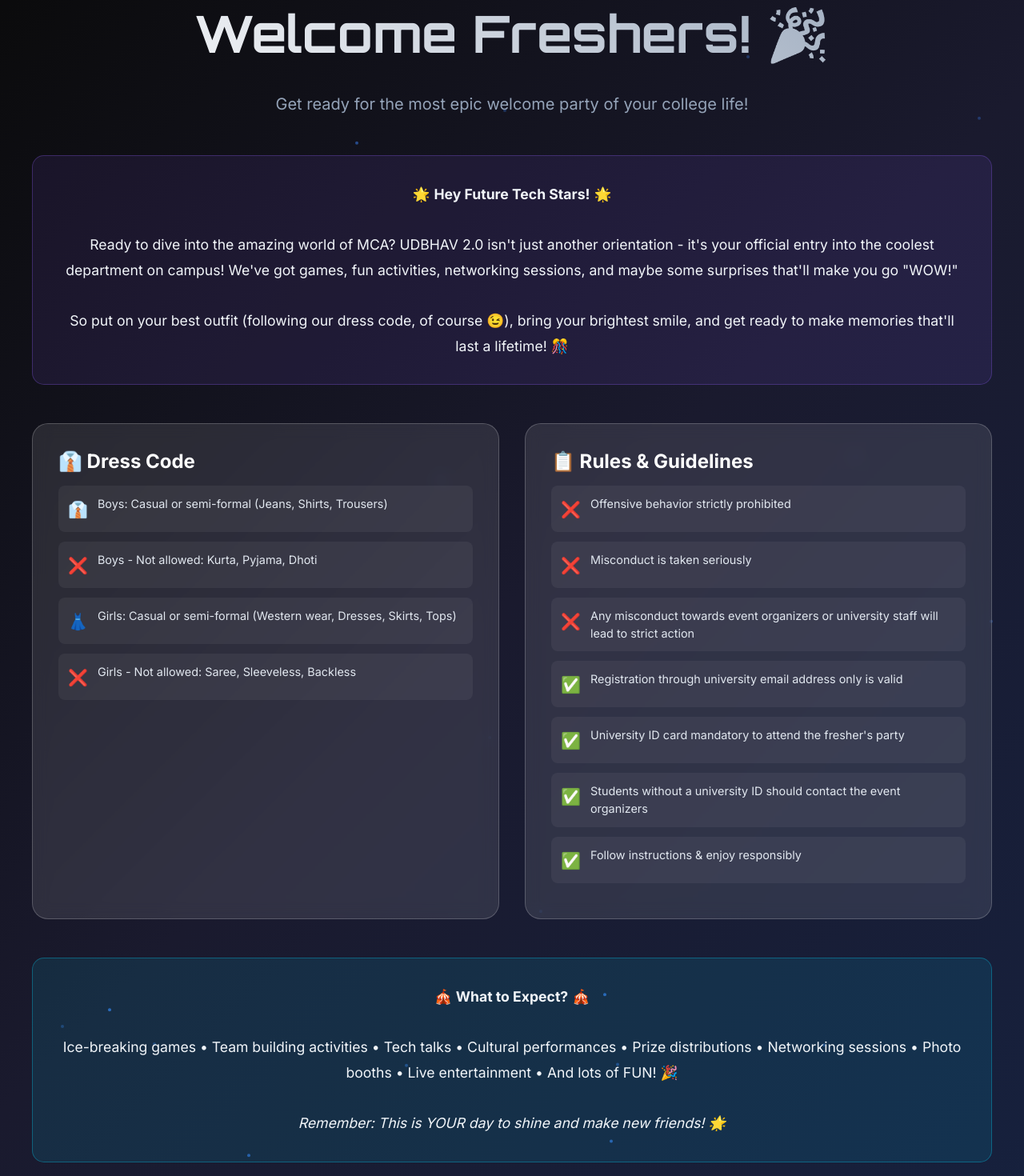
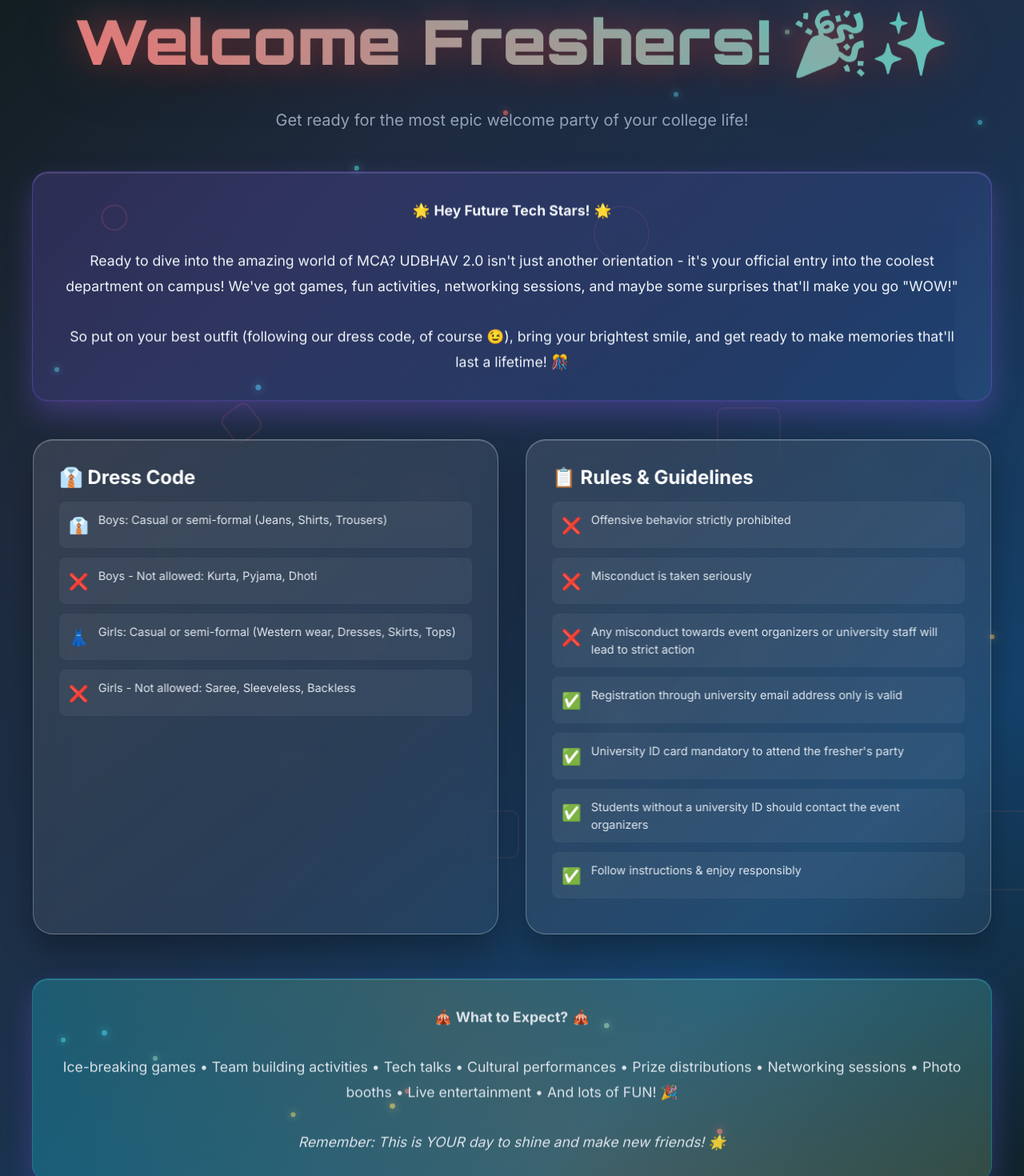
Before and after one commit to nxtman0z/freshers, a React (Create React App) app: page / in a window 1280 px wide. Shown: the part 900-2370 px from the top of the page at 80% size. Built offline with nearby package versions, Linux system fonts and the light colour scheme.

Commit message:
Transform About section with stunning 3D effects and animations for juniors

```diff
--- a/src/components/AboutSection.js
+++ b/src/components/AboutSection.js
@@ -5,9 +5,10 @@ const AboutSection = () => {
   const aboutStyles = {
     section: {
       padding: 'clamp(3rem, 8vw, 5rem) clamp(1rem, 4vw, 2rem)',
-      background: 'linear-gradient(135deg, #0a0a0a 0%, #1a1a2e 50%, #16213e 100%)',
+      background: 'linear-gradient(135deg, #0a0a0a 0%, #1a1a2e 25%, #16213e 50%, #0f3460 75%, #0a0a0a 100%)',
       position: 'relative',
       overflow: 'hidden',
+      minHeight: '100vh',
     },
     container: {
       maxWidth: '1200px',
@@ -16,15 +17,20 @@ const AboutSection = () => {
       zIndex: 10,
     },
     title: {
-      fontSize: 'clamp(2rem, 8vw, 4rem)',
-      fontWeight: 'bold',
-      background: 'linear-gradient(45deg, #ffffff, #94a3b8)',
+      fontSize: 'clamp(2.5rem, 10vw, 5rem)',
+      fontWeight: '900',
+      background: 'linear-gradient(45deg, #ff6b6b, #4ecdc4, #45b7d1, #96ceb4, #feca57)',
+      backgroundSize: '400% 400%',
       backgroundClip: 'text',
       WebkitBackgroundClip: 'text',
       WebkitTextFillColor: 'transparent',
       textAlign: 'center',
       marginBottom: 'clamp(1rem, 3vw, 2rem)',
       fontFamily: 'Orbitron, monospace',
+      textShadow: '0 0 50px rgba(255, 107, 107, 0.5)',
+      transform: 'perspective(1000px) rotateX(15deg)',
+      transformStyle: 'preserve-3d',
+      filter: 'drop-shadow(0 10px 20px rgba(0, 0, 0, 0.5))',
     },
     subtitle: {
       fontSize: 'clamp(1rem, 3vw, 1.25rem)',
@@ -42,12 +48,17 @@ const AboutSection = () => {
       marginBottom: 'clamp(2rem, 6vw, 3rem)',
     },
     card: {
-      background: 'rgba(255, 255, 255, 0.1)',
-      backdropFilter: 'blur(10px)',
-      border: '1px solid rgba(255, 255, 255, 0.2)',
-      borderRadius: '20px',
+      background: 'linear-gradient(145deg, rgba(255, 255, 255, 0.1), rgba(255, 255, 255, 0.05))',
+      backdropFilter: 'blur(20px)',
+      border: '1px solid rgba(255, 255, 255, 0.3)',
+      borderRadius: '25px',
       padding: 'clamp(1.5rem, 4vw, 2rem)',
       textAlign: 'left',
+      position: 'relative',
+      overflow: 'hidden',
+      transform: 'perspective(1000px) rotateY(5deg)',
+      transformStyle: 'preserve-3d',
+      boxShadow: '0 20px 40px rgba(0, 0, 0, 0.3), inset 0 1px 0 rgba(255, 255, 255, 0.2)',
     },
     cardTitle: {
       fontSize: 'clamp(1.25rem, 3vw, 1.5rem)',
@@ -89,9 +100,13 @@ const AboutSection = () => {
       marginBottom: 'clamp(2rem, 6vw, 3rem)',
       lineHeight: '1.8',
       padding: 'clamp(1.5rem, 4vw, 2rem)',
-      background: 'rgba(139, 92, 246, 0.1)',
-      borderRadius: '15px',
-      border: '1px solid rgba(139, 92, 246, 0.3)',
+      background: 'linear-gradient(145deg, rgba(139, 92, 246, 0.2), rgba(59, 130, 246, 0.15))',
+      borderRadius: '20px',
+      border: '1px solid rgba(139, 92, 246, 0.4)',
+      position: 'relative',
+      overflow: 'hidden',
+      transform: 'perspective(1000px) rotateX(-5deg)',
+      boxShadow: '0 15px 35px rgba(139, 92, 246, 0.3), inset 0 1px 0 rgba(255, 255, 255, 0.2)',
     },
   };
 
@@ -114,29 +129,79 @@ const AboutSection = () => {
 
   return (
     <section style={aboutStyles.section}>
-      {/* Background particles */}
+      {/* Animated Background Gradient */}
+      <motion.div
+        style={{
+          position: 'absolute',
+          inset: 0,
+          background: 'linear-gradient(45deg, #ff6b6b, #4ecdc4, #45b7d1, #96ceb4, #feca57)',
+          backgroundSize: '400% 400%',
+          opacity: 0.1,
+        }}
+        animate={{
+          backgroundPosition: ['0% 50%', '100% 50%', '0% 50%'],
+        }}
+        transition={{
+          duration: 10,
+          repeat: Infinity,
+          ease: 'linear',
+        }}
+      />
+
+      {/* Floating Geometric Shapes */}
       <div style={{ position: 'absolute', inset: 0 }}>
-        {[...Array(20)].map((_, i) => (
+        {[...Array(8)].map((_, i) => (
           <motion.div
-            key={i}
+            key={`shape-${i}`}
             style={{
               position: 'absolute',
-              width: 'clamp(2px, 1vw, 4px)',
-              height: 'clamp(2px, 1vw, 4px)',
-              background: '#3b82f6',
+              width: `${30 + i * 10}px`,
+              height: `${30 + i * 10}px`,
+              border: '2px solid rgba(255, 107, 107, 0.3)',
+              borderRadius: i % 2 === 0 ? '50%' : '10px',
+              left: `${10 + i * 12}%`,
+              top: `${20 + (i * 15) % 60}%`,
+            }}
+            animate={{
+              rotate: [0, 360],
+              scale: [1, 1.2, 1],
+              opacity: [0.3, 0.7, 0.3],
+            }}
+            transition={{
+              duration: 8 + i * 2,
+              repeat: Infinity,
+              delay: i * 0.5,
+            }}
+          />
+        ))}
+      </div>
+
+      {/* Enhanced Particles */}
+      <div style={{ position: 'absolute', inset: 0 }}>
+        {[...Array(25)].map((_, i) => (
+          <motion.div
+            key={`particle-${i}`}
+            style={{
+              position: 'absolute',
+              width: 'clamp(3px, 1.5vw, 6px)',
+              height: 'clamp(3px, 1.5vw, 6px)',
+              background: ['#ff6b6b', '#4ecdc4', '#45b7d1', '#96ceb4', '#feca57'][i % 5],
               borderRadius: '50%',
-              opacity: 0.3,
+              opacity: 0.6,
               left: `${Math.random() * 100}%`,
               top: `${Math.random() * 100}%`,
+              boxShadow: `0 0 10px ${['#ff6b6b', '#4ecdc4', '#45b7d1', '#96ceb4', '#feca57'][i % 5]}`,
             }}
             animate={{
-              y: [0, -100, 0],
-              opacity: [0.3, 1, 0.3],
+              y: [0, -150, 0],
+              x: [0, Math.sin(i) * 50, 0],
+              opacity: [0.6, 1, 0.6],
+              scale: [1, 1.5, 1],
             }}
             transition={{
-              duration: 4 + Math.random() * 2,
+              duration: 6 + Math.random() * 4,
               repeat: Infinity,
-              delay: Math.random() * 2,
+              delay: Math.random() * 3,
             }}
           />
         ))}
@@ -146,12 +211,20 @@ const AboutSection = () => {
         {/* Title */}
         <motion.h2
           style={aboutStyles.title}
-          initial={{ opacity: 0, y: 30 }}
-          whileInView={{ opacity: 1, y: 0 }}
-          transition={{ duration: 0.6 }}
+          initial={{ opacity: 0, y: 50, rotateX: 90 }}
+          whileInView={{ opacity: 1, y: 0, rotateX: 15 }}
+          transition={{ duration: 1, ease: 'easeOut' }}
           viewport={{ once: true }}
+          animate={{
+            backgroundPosition: ['0% 50%', '100% 50%', '0% 50%'],
+          }}
+          whileHover={{
+            scale: 1.05,
+            rotateX: 0,
+            filter: 'drop-shadow(0 15px 30px rgba(255, 107, 107, 0.8))',
+          }}
         >
-          Welcome Freshers! 🎉
+          Welcome Freshers! 🎉✨
         </motion.h2>
 
         <motion.p
@@ -167,11 +240,33 @@ const AboutSection = () => {
         {/* Welcome Message */}
         <motion.div
           style={aboutStyles.welcomeText}
-          initial={{ opacity: 0, scale: 0.95 }}
-          whileInView={{ opacity: 1, scale: 1 }}
-          transition={{ duration: 0.6, delay: 0.3 }}
+          initial={{ opacity: 0, scale: 0.8, rotateX: -45 }}
+          whileInView={{ opacity: 1, scale: 1, rotateX: -5 }}
+          transition={{ duration: 0.8, delay: 0.3 }}
           viewport={{ once: true }}
+          whileHover={{
+            scale: 1.02,
+            rotateX: 0,
+            boxShadow: '0 25px 50px rgba(139, 92, 246, 0.5), inset 0 1px 0 rgba(255, 255, 255, 0.3)',
+          }}
         >
+          {/* Animated Background Shine */}
+          <motion.div
+            style={{
+              position: 'absolute',
+              inset: 0,
+              background: 'linear-gradient(120deg, transparent, rgba(255, 255, 255, 0.1), transparent)',
+              borderRadius: '20px',
+            }}
+            animate={{
+              x: ['-100%', '200%'],
+            }}
+            transition={{
+              duration: 3,
+              repeat: Infinity,
+              repeatDelay: 2,
+            }}
+          />
           🌟 <strong>Hey Future Tech Stars!</strong> 🌟
           <br /><br />
           Ready to dive into the amazing world of MCA? UDBHAV 2.0 isn't just another orientation -
@@ -187,12 +282,31 @@ const AboutSection = () => {
           {/* Dress Code Card */}
           <motion.div
             style={aboutStyles.card}
-            initial={{ opacity: 0, y: 30 }}
-            whileInView={{ opacity: 1, y: 0 }}
-            transition={{ duration: 0.6, delay: 0.4 }}
+            initial={{ opacity: 0, y: 50, rotateY: -30 }}
+            whileInView={{ opacity: 1, y: 0, rotateY: 5 }}
+            transition={{ duration: 0.8, delay: 0.4 }}
             viewport={{ once: true }}
-            whileHover={{ y: -10, scale: 1.02 }}
+            whileHover={{
+              y: -15,
+              scale: 1.05,
+              rotateY: 0,
+              boxShadow: '0 30px 60px rgba(255, 107, 107, 0.4), inset 0 1px 0 rgba(255, 255, 255, 0.3)',
+              filter: 'brightness(1.1)',
+            }}
           >
+            {/* Card Glow Effect */}
+            <motion.div
+              style={{
+                position: 'absolute',
+                inset: '-2px',
+                background: 'linear-gradient(45deg, #ff6b6b, #4ecdc4, #45b7d1)',
+                borderRadius: '25px',
+                opacity: 0,
+                zIndex: -1,
+              }}
+              whileHover={{ opacity: 0.3 }}
+              transition={{ duration: 0.3 }}
+            />
             <h3 style={aboutStyles.cardTitle}>
               👔 Dress Code
             </h3>
@@ -209,12 +323,31 @@ const AboutSection = () => {
           {/* Rules Card */}
           <motion.div
             style={aboutStyles.card}
-            initial={{ opacity: 0, y: 30 }}
-            whileInView={{ opacity: 1, y: 0 }}
-            transition={{ duration: 0.6, delay: 0.6 }}
+            initial={{ opacity: 0, y: 50, rotateY: 30 }}
+            whileInView={{ opacity: 1, y: 0, rotateY: -5 }}
+            transition={{ duration: 0.8, delay: 0.6 }}
             viewport={{ once: true }}
-            whileHover={{ y: -10, scale: 1.02 }}
+            whileHover={{
+              y: -15,
+              scale: 1.05,
+              rotateY: 0,
+              boxShadow: '0 30px 60px rgba(78, 205, 196, 0.4), inset 0 1px 0 rgba(255, 255, 255, 0.3)',
+              filter: 'brightness(1.1)',
+            }}
           >
+            {/* Card Glow Effect */}
+            <motion.div
+              style={{
+                position: 'absolute',
+                inset: '-2px',
+                background: 'linear-gradient(45deg, #4ecdc4, #45b7d1, #96ceb4)',
+                borderRadius: '25px',
+                opacity: 0,
+                zIndex: -1,
+              }}
+              whileHover={{ opacity: 0.3 }}
+              transition={{ duration: 0.3 }}
+            />
             <h3 style={aboutStyles.cardTitle}>
               📋 Rules & Guidelines
             </h3>
@@ -233,14 +366,38 @@ const AboutSection = () => {
         <motion.div
           style={{
             ...aboutStyles.welcomeText,
-            background: 'rgba(0, 217, 255, 0.1)',
-            border: '1px solid rgba(0, 217, 255, 0.3)',
+            background: 'linear-gradient(145deg, rgba(0, 217, 255, 0.2), rgba(254, 202, 87, 0.15))',
+            border: '1px solid rgba(0, 217, 255, 0.4)',
+            transform: 'perspective(1000px) rotateX(5deg)',
           }}
-          initial={{ opacity: 0, y: 30 }}
-          whileInView={{ opacity: 1, y: 0 }}
-          transition={{ duration: 0.6, delay: 0.8 }}
+          initial={{ opacity: 0, y: 50, rotateX: 45 }}
+          whileInView={{ opacity: 1, y: 0, rotateX: 5 }}
+          transition={{ duration: 0.8, delay: 0.8 }}
           viewport={{ once: true }}
+          whileHover={{
+            scale: 1.02,
+            rotateX: 0,
+            boxShadow: '0 25px 50px rgba(0, 217, 255, 0.5), inset 0 1px 0 rgba(255, 255, 255, 0.3)',
+          }}
         >
+          {/* Animated Border Glow */}
+          <motion.div
+            style={{
+              position: 'absolute',
+              inset: '-2px',
+              background: 'linear-gradient(45deg, #00d9ff, #feca57, #00d9ff)',
+              borderRadius: '20px',
+              opacity: 0,
+              zIndex: -1,
+            }}
+            animate={{
+              opacity: [0, 0.3, 0],
+            }}
+            transition={{
+              duration: 2,
+              repeat: Infinity,
+            }}
+          />
           🎪 <strong>What to Expect?</strong> 🎪
           <br /><br />
           Ice-breaking games • Team building activities • Tech talks • Cultural performances •
```
